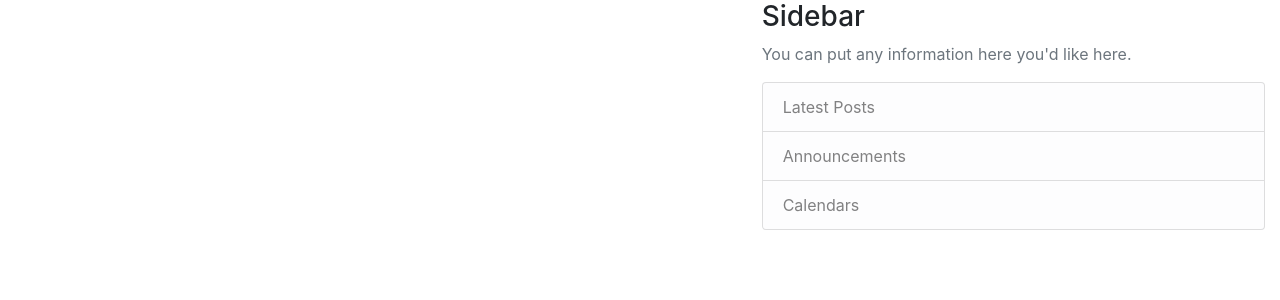
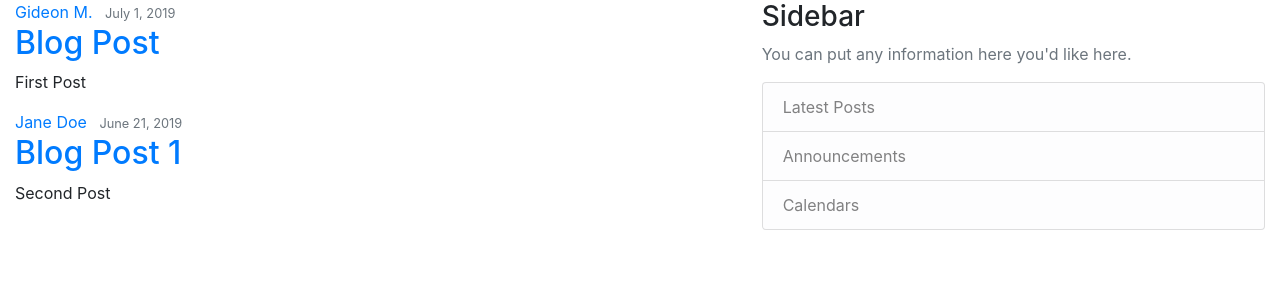
Before and after one commit to Gideon-Muriithi/Personal_Blog, a Flask app: page / in a window 1280 px wide. Shown: the top 300 px of the page. Run offline with Flask 2, Linux system fonts and the light colour scheme; some libraries are stand-ins or nearby versions.

Commit message:
This commit adds views to to use for testing appearance of the app

```diff
--- a/app/main/views.py
+++ b/app/main/views.py
@@ -1,6 +1,22 @@
 from flask import render_template
 from . import main
 
+posts = [
+    {
+        'author': 'Gideon M.',
+        'title': 'Blog Post',
+        'content': 'First Post',
+        'date_posted': 'July 1, 2019',
+    },
+
+    {
+        'author': 'Jane Doe',
+        'title': 'Blog Post 1',
+        'content': 'Second Post',
+        'date_posted': 'June  21, 2019',
+    }
+]
+
 @main.route('/')
 def index():
-    return render_template('index.html')
+    return render_template('index.html', posts=posts)
--- a/app/templates/index.html
+++ b/app/templates/index.html
@@ -3,7 +3,21 @@
 {% block content %}
 <main role="main" class="container-fluid">
     <div class="row">
-        <div class="col-md-7"></div>
+        <div class="col-md-7">
+            {% for post in posts %}
+            <article class="media content-section">
+                <div class="media-body">
+                    <div class="article-metadata">
+                        <a class="mr-2" href="#">{{ post.author }}</a>
+                        <small class="text-muted">{{ post.date_posted }}</small>
+                    </div>
+                    <h2><a class="article-title" href="#">{{ post.title }}</a></h2>
+                    <p class="article-content">{{ post.content }}</p>
+                </div>
+            </article>
+            {% endfor %}
+        </div>
+
         <div class="col-md-5">
             <div class="content-section">
                 <h3>Sidebar</h3>
```
